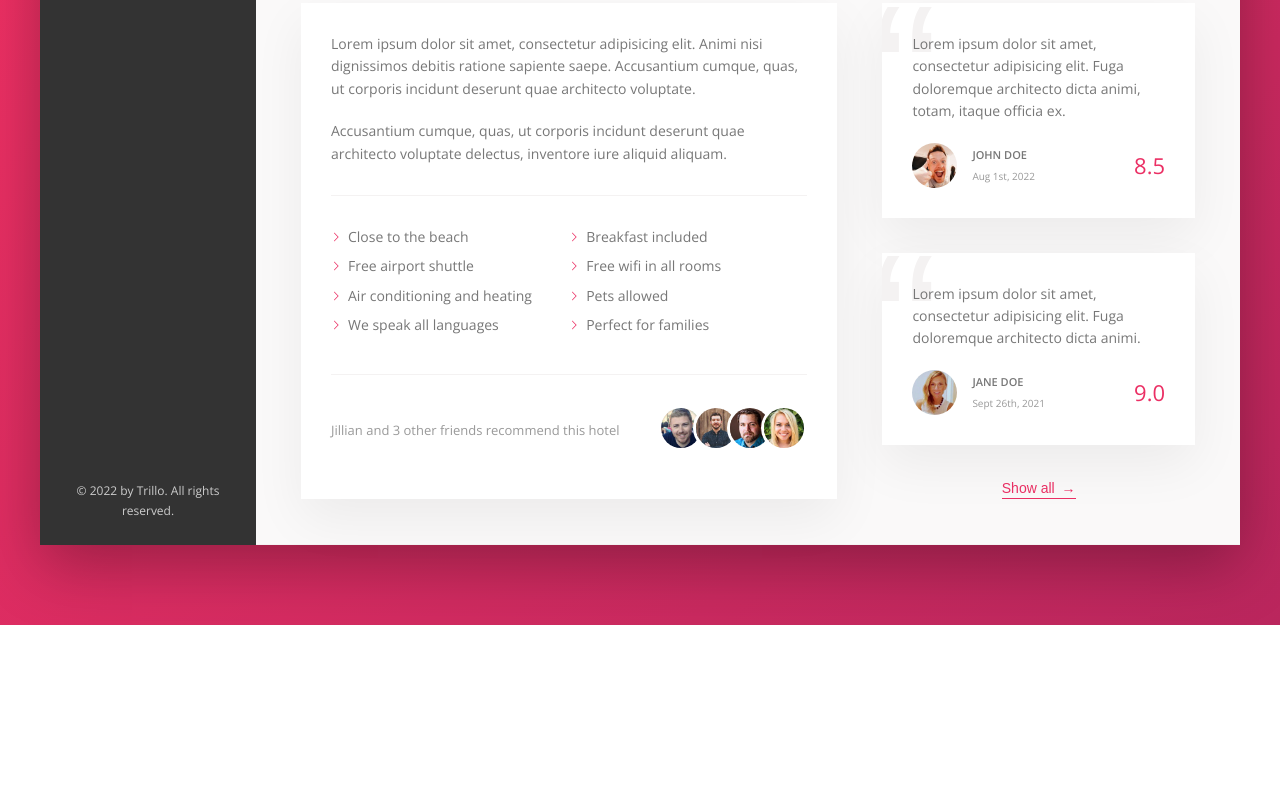
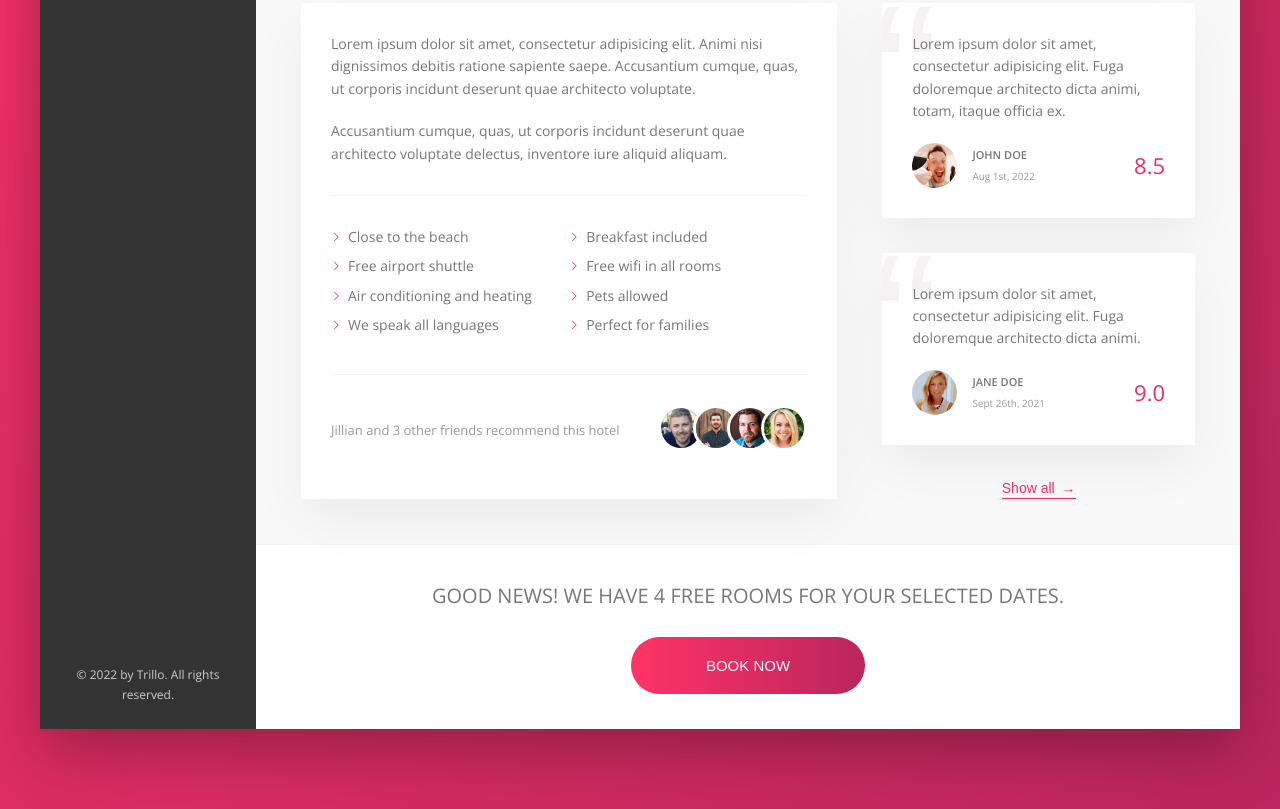
Before and after one commit to eXvimmer/advanced_css_and_sass_course, a website: page 02_trillo/index.html in a window 1280 px wide. Shown: the part 644-1453 px from the top of the page. Before the commit the page ends 1269 px from the top, so only its background shows below. Drawn offline with nearby package versions, Linux system fonts and the light colour scheme.

Commit message:
Trillo: build the call to action section.

```diff
--- a/02_trillo/index.html
+++ b/02_trillo/index.html
@@ -235,6 +235,15 @@
               <button class="btn-inline">Show all <span>&rarr;</span></button>
             </div>
           </div>
+          <div class="cta">
+            <h2 class="cta__book-now">
+              Good news! We have 4 free rooms for your selected dates.
+            </h2>
+            <button class="btn">
+              <span class="btn__visible">Book Now</span>
+              <span class="btn__invisible">Only 4 rooms left</span>
+            </button>
+          </div>
         </main>
       </div>
     </div>
--- a/02_trillo/sass/_components.scss
+++ b/02_trillo/sass/_components.scss
@@ -411,3 +411,72 @@
     z-index: 1;
   }
 }
+
+.cta {
+  padding: 3.5rem 0;
+  text-align: center;
+
+  &__book-now {
+    font-size: 2rem;
+    font-weight: 300;
+    text-transform: uppercase;
+    margin-bottom: 2.5rem;
+  }
+}
+
+.btn {
+  background-image: linear-gradient(
+    to right,
+    var(--color-primary-light),
+    var(--color-primary-dark)
+  );
+  border: none;
+  border-radius: 100px;
+  color: #fff;
+  font-size: 1.5rem;
+  font-weight: 300;
+  text-transform: uppercase;
+  position: relative;
+  overflow: hidden;
+  cursor: pointer;
+
+  & > * {
+    display: inline-block;
+    padding: 2rem 7.5rem;
+    height: 100%;
+    width: 100%;
+    transition: all 0.2s;
+  }
+
+  &__visible {
+    width: 100%;
+  }
+
+  &__invisible {
+    padding: 2rem 0;
+    position: absolute;
+    left: 0;
+    top: -100%;
+  }
+
+  &:focus {
+    outline: none;
+    animation: pulsate 1s infinite;
+  }
+
+  &:hover {
+    background-image: linear-gradient(
+      to left,
+      var(--color-primary-light),
+      var(--color-primary-dark)
+    );
+  }
+
+  &:hover &__visible {
+    transform: translateY(100%);
+  }
+
+  &:hover &__invisible {
+    top: 0;
+  }
+}
```
Also changed, not shown: 02_trillo/css/style.css, 1 other file.
